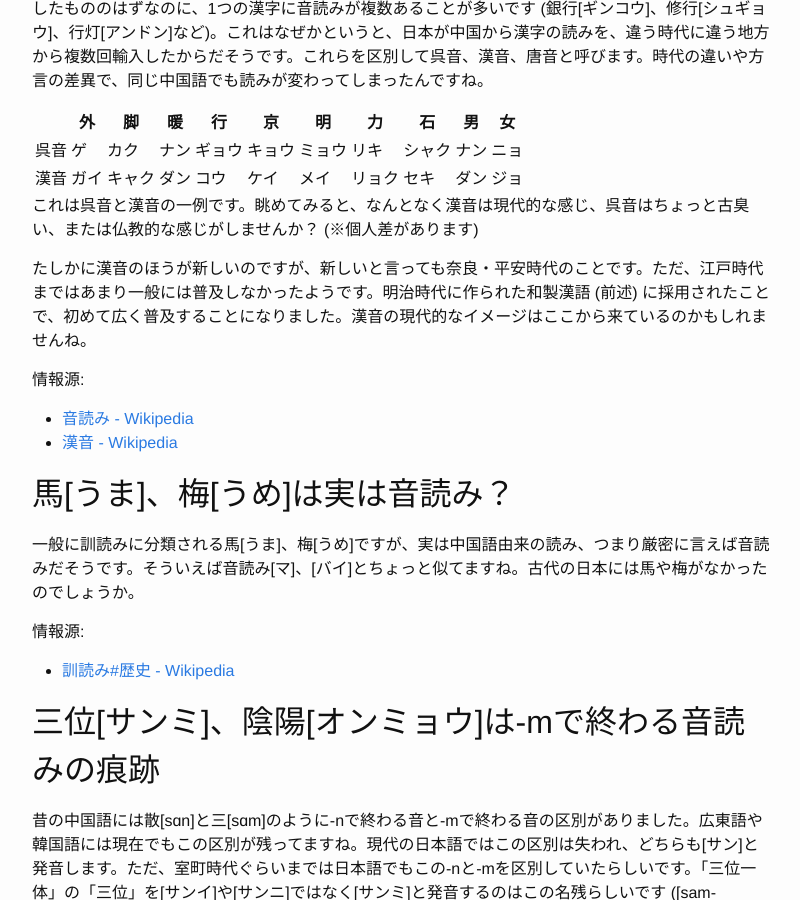
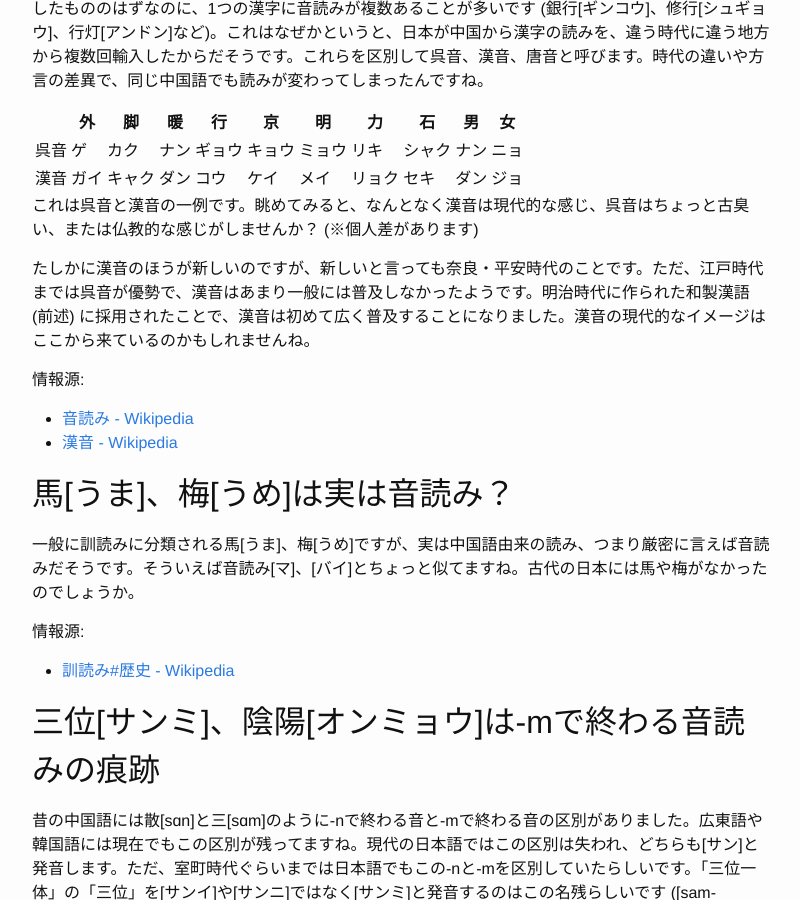
Before and after one commit to gimite/gimite.github.io, a Jekyll site: the page built from kanji-fun-facts.md, in a window 1280 px wide and 900 px high, scrolled down 2408 px. Shown: the whole window, without its empty margins (238-1038 px from the left). Built offline with Jekyll 4.4.1, drawn with Linux system fonts in a browser that asks for light colours; our own code applies the rules of GitHub Pages for plain Markdown files.

Commit message:
Update kanji-fun-facts.md

```diff
--- a/kanji-fun-facts.md
+++ b/kanji-fun-facts.md
@@ -74,7 +74,7 @@ layout: page
 
 これは呉音と漢音の一例です。眺めてみると、なんとなく漢音は現代的な感じ、呉音はちょっと古臭い、または仏教的な感じがしませんか？ (※個人差があります)
 
-たしかに漢音のほうが新しいのですが、新しいと言っても奈良・平安時代のことです。ただ、江戸時代まではあまり一般には普及しなかったようです。明治時代に作られた和製漢語 (前述) に採用されたことで、初めて広く普及することになりました。漢音の現代的なイメージはここから来ているのかもしれませんね。
+たしかに漢音のほうが新しいのですが、新しいと言っても奈良・平安時代のことです。ただ、江戸時代までは呉音が優勢で、漢音はあまり一般には普及しなかったようです。明治時代に作られた和製漢語 (前述) に採用されたことで、漢音は初めて広く普及することになりました。漢音の現代的なイメージはここから来ているのかもしれませんね。
 
 情報源:
 
```
